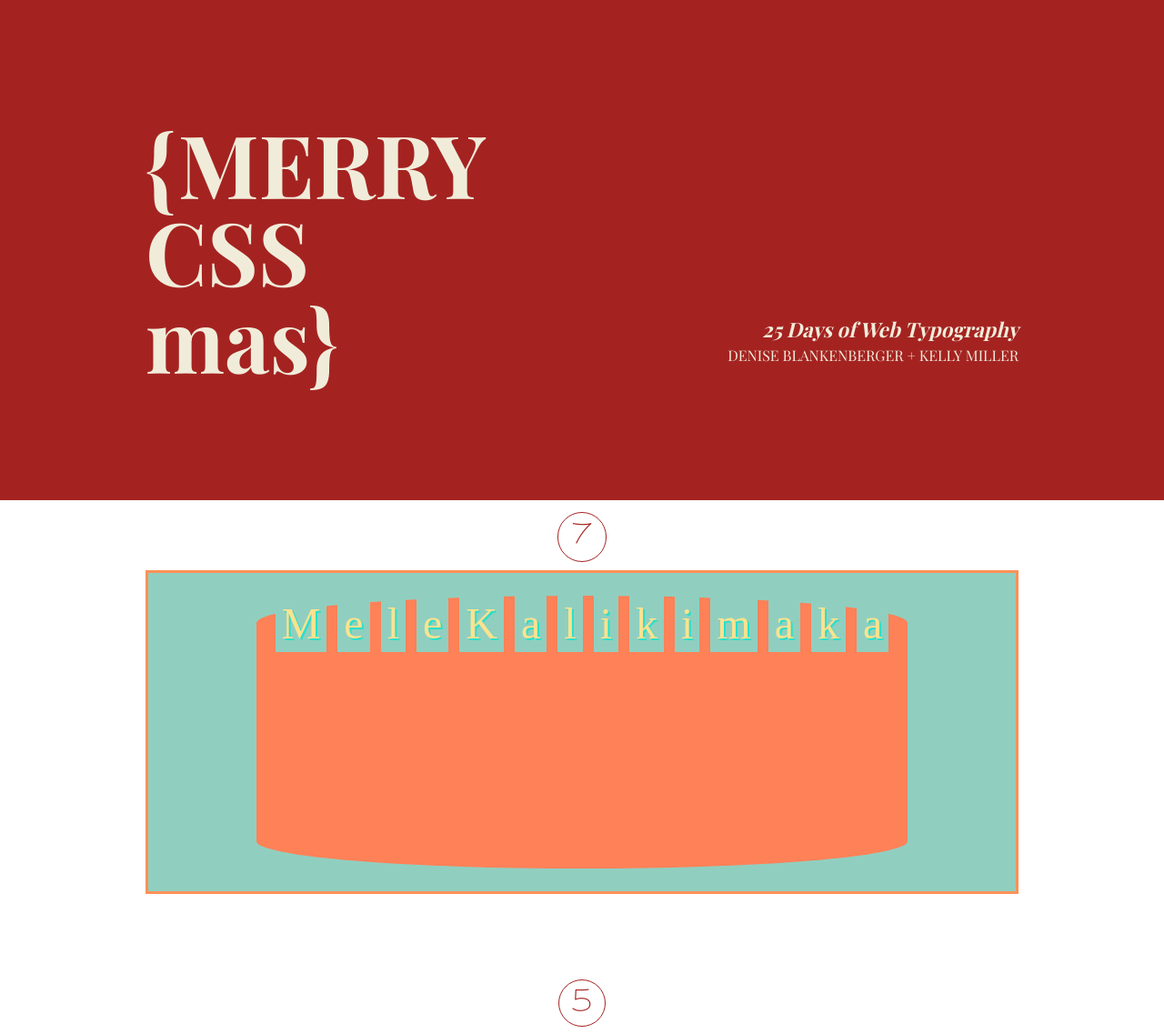
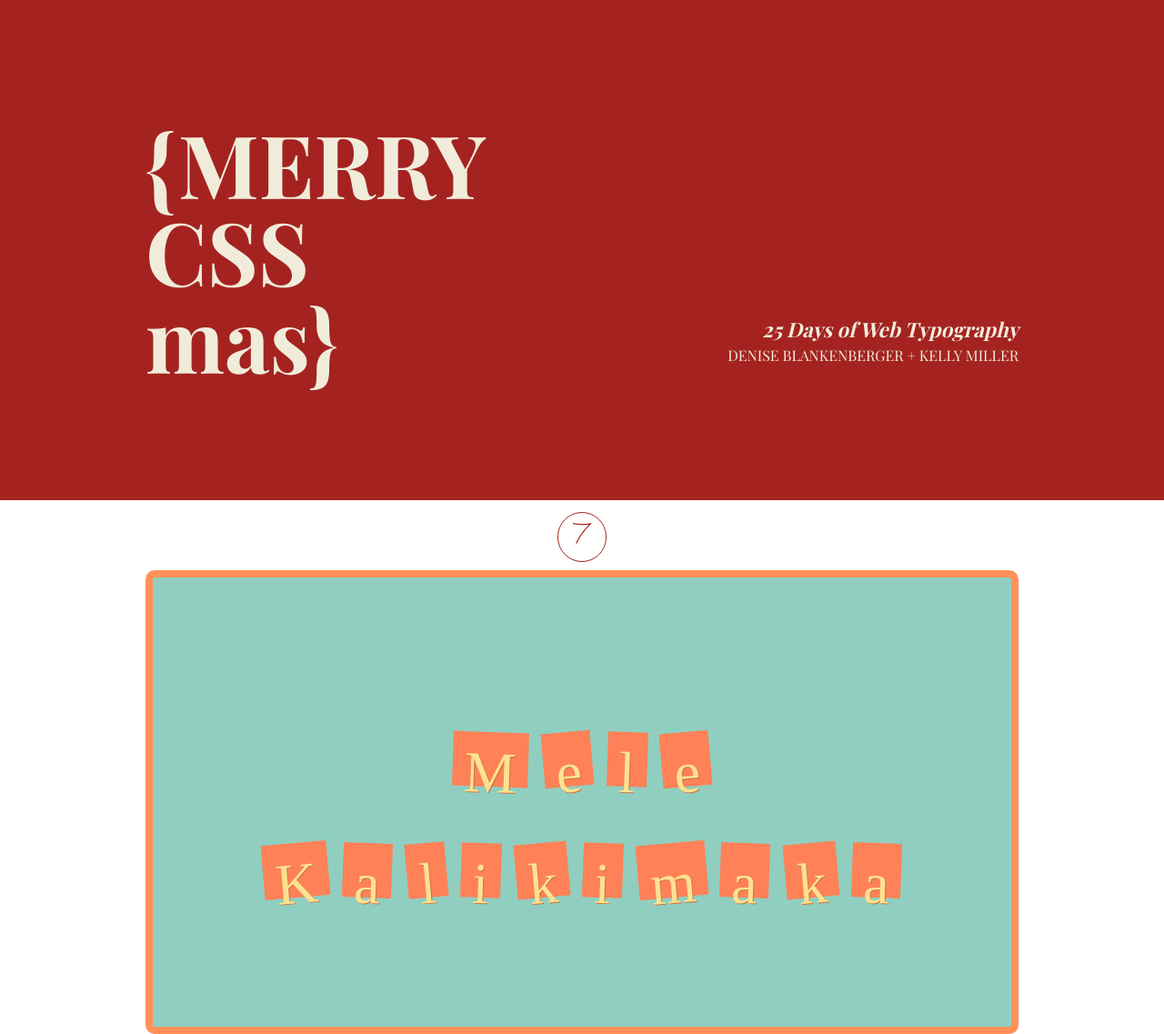
Before and after one commit to merrycssmas/merrycssmas.github.io, a website: page index.html in a window 1280 px wide. Shown: the top 1137 px of the page at 91% size. Drawn offline with nearby package versions, Linux system fonts and the light colour scheme; a web font is replaced by a local one.

Commit message:
more day-7

```diff
--- a/assets/scss/_day7.scss
+++ b/assets/scss/_day7.scss
@@ -11,29 +11,45 @@
 
     .wrapper{
         background-color: #90CFBF;
-        border: 3px solid #FF9158;
+        border: 8px solid #FF9158;
+        border-radius: 10px;
         padding: 25px 0;
 
         ul{
             font-family: 'Lakki Reddy';
             text-align: center;
-            font-size: 3em;
+            font-size: 4em;
             color: #FDE28F;
-            background-color: #FF8158;
-            text-shadow: 2px 2px #28E0CA;
-            position: relative;
-            border-radius: 50% / 10%;
-            width: 75%;
+            text-shadow: 1px 1px #CC7446;
             margin: 0 auto;
-            height: 300px;
+            padding: 100px 0;
+
+            @include max-width(1000px){
+                font-size: 2.5em;
+            }
+
+            @include max-width(760px){
+                font-size: 2em;
+            }
 
             li{
+                background-color: #FF8158;
+                display: inline-block;
+                padding: 13px;
+                margin-top: 45px;
+                height: 60px;
 
-                background-color: #90CFBF;
-                display: inline-block;
-                padding: 7px;
+                @include max-width(1000px){
+                    height: 50px;
+                }
 
+                &:nth-child(odd){
+                    transform: rotate(2deg);
+                }
 
+                &:nth-child(even){
+                    transform: rotate(-5deg);
+                }
             }
         }
     }
```
Also changed, not shown: index.html (+1 -0 lines), assets/css/style.css.
